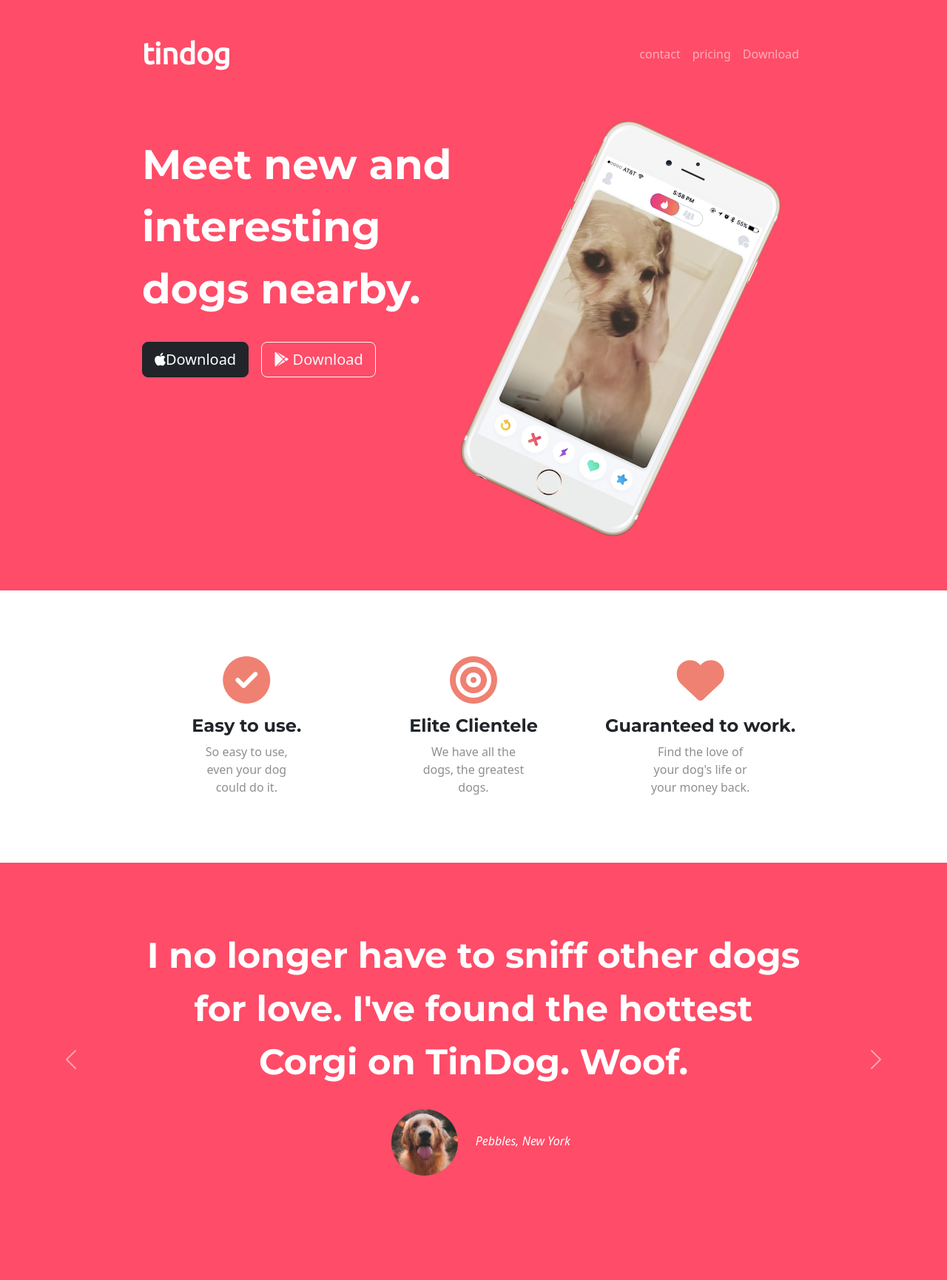
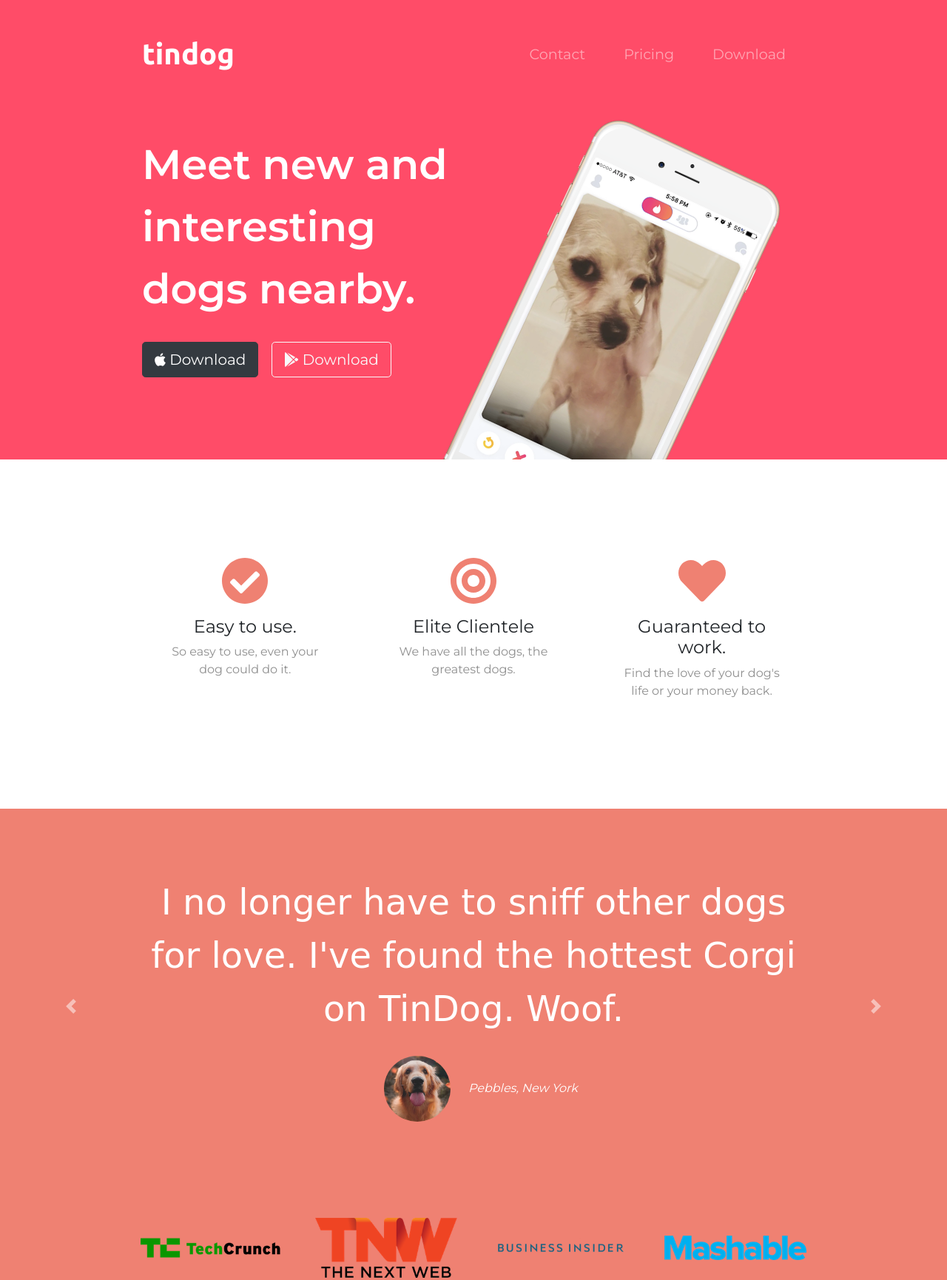
Before and after one commit to sahilsagar01/tindo-, a plain HTML site: page index.html in a window 1280 px wide. Shown: the top 1730 px of the page at 74% size. Drawn offline with nearby package versions, Linux system fonts and the light colour scheme; a web font is replaced by a local one.

Commit message:
Add files via upload

```diff
--- a/css/styles.css
+++ b/css/styles.css
@@ -1,171 +1,183 @@
 
 body {
+  font-family: 'Montserrat', sans-serif;
   text-align: center;
 }
-h1, h2, h3, h4 {
+
+h1, h2, h3, h4, h5, h6 {
   font-family: 'Montserrat', sans-serif;
 }
-h2 {
+
+p {
+  color: #8f8f8f;
+}
+
+/* Headings */
+
+.big-heading {
+  font-family: 'Montserrat', sans-serif;
+  font-size: 3.5rem;
+  line-height: 1.5;
+  font-weight: bold;
+}
+
+.section-heading {
   font-size: 3rem;
   line-height: 1.5;
 }
-@media (max-width: 1000px) {
-    h2 {
-        font-size: 1rem;
+
+/* Containers */
+
+.container-fluid{
+  padding: 7% 15%;
 }
-}
-h3 {
-    font-size: 1.5rem;
-}
-.container-fluid {
-    padding: 3% 15% 7%;
-}
-/* sections */
+
+/* Sections */
+
 .colored-section {
   background-color: #ff4c68;
-    color: white;
+  color: #fff;
 }
+
 .white-section {
-    background-color: white;
+  background-color: #fff;
 }
-/* navigation bar */
+
+/* Navigation Bar */
+
+.navbar {
+  padding: 0 0 4.5rem;
+}
 
 .navbar-brand {
-    font-family: 'Ubuntu', sans-serif;
+  font-family: "Ubuntu";
+  font-size: 2.5rem;
   font-weight: bold;
-    font-size: 2.5rem;
 }
-.navbar {
-    padding: 0rem 0rem 4.5rem;
+
+.nav-item {
+  padding: 0 18px;
 }
-/* navigation bar */
 
+.nav-link {
+  font-size: 1.2rem;
+  font-family: 'Montserrat', sans-serif;
+  font-weight: 200;
+}
 
-/* downlode-btn */
-.downlode-button {
+/* Buttons */
+
+.download-button {
   margin: 5% 3% 5% 0;
+}
 
-}
-/* title */
+/* Title Section */
 
 #title {
+  background-color: #ff4c68;
+  color: #fff;
   text-align: left;
 }
 
-.first-imp {
-    font-size: 3.5rem;
-    line-height: 1.5;
-    border-width: 2px;
+#title .container-fluid {
+  padding: 3% 15% 7%;
 }
 
+/* Title Image */
+
 .title-image {
+  width: 60%;
   transform: rotate(25deg);
-    width: 60%;
-    position: relative;
-    left: 3.5rem;
+  position: absolute;
+  right: 30%;
+}
+
+/* Features Section */
+
+#features {
   position: relative;
 }
-/* facility */
-#features {
-    padding: 7% 15%;
-    position: relative;
-    z-index: 1;
+
+.feature-title {
+  font-size: 1.5rem;
 }
-.col-lg-4 {
-    text-align: center;
-    line-height: 1.5rem;
+
+.feature-box {
+  padding: 4.5%;
 }
-.features- {
-    color: #8f8f8f;
-    width: 50%;
-    margin: auto;
+
+.icon {
+  color: #ef8172;
+  margin-bottom: 1rem;
 }
-.fa-circle-check {
-    padding-bottom: 1rem;
+
+.icon:hover {
+  color: #ff4c68;
+  font-size: 5rem;
+}
+
+/* Testimonial Section */
+
+#testimonials {
+  background-color: #ef8172;
+}
+
+.testimonial-text {
+  font-family: 'Unbounded', cursive;
   font-size: 3rem;
-    color: #ef8172;
+  line-height: 1.5;
 }
-.fa-circle-check:hover {
-    color: #ff4c68;
-}
-.fa-bullseye {
-    padding-bottom: 1rem;
-    font-size: 3rem;
-    color: #ef8172;
-}
-.fa-bullseye:hover {
-    color: #ff4c68;
-}
-.fa-heart {
-    padding-bottom: 1rem;
-    font-size: 3rem;
-    color: #ef8172;
-}
-.fa-heart:hover {
-    color: #ff4c68;
-}
-/* testimonials */
 
-.testimonial-img {
+.testimonial-image {
+  width: 10%;
   border-radius: 100%;
-    width: 10%;
   margin: 20px;
 }
+
+
 #press {
-    padding: 3%;
+  background-color: #ef8172;
+  padding-bottom: 3%;
 }
+
 .press-logo {
   width: 15%;
   margin: 20px 20px 50px;
 }
-.carousel-item {
-    padding: 7% 15%;
-}
-/* pricing */
+
+/* Pricing Section */
 
 #pricing {
   padding: 100px;
 }
-.pricing-text {
+
+.price-text {
   font-size: 3rem;
   line-height: 1.5;
 }
-#p-pricing {
+
+.pricing-column {
   padding: 3% 2%;
 }
-@media (max-width: 1000px) {
+
+/* CTA Section */
+
+
+/* Footer Section */
+
+
+.social-icon {
+  margin: 20px 10px;
+}
+
+@media (max-width: 1028px) {
 
   #title {
     text-align: center;
   }
+
   .title-image {
     position: static;
-        transform: rotate(0deg);
-        margin: auto;
-    }
-    h1 {
-        font-size: 1.5rem;
+    transform: rotate(0);
   }
 }
-/* <!-- Call to Action --> */
-
-.bottom-h3 {
-    font-size: 3rem;
-    line-height: 1.5;
-}
-.bottom-btn {
-    margin: 3.5% 2% 1%;
-}
-/* footer */
-
-#footer {
-    padding-bottom: 8%;
-}
-.footer-icon {
-    margin: 5% 0.5% 2%;
-}
-@media (max-width: 1000px) {
-    .bottom-h3 {
-        font-size: 1rem;
-    }
-}
--- a/index.html
+++ b/index.html
@@ -5,70 +5,75 @@
   <meta charset="utf-8">
   <title>TinDog</title>
 
-<!-- google font -->
-<link href="https://fonts.googleapis.com/css2?family=Cookie&family=Georama&family=Merriweather&family=Montserrat:wght@700&family=Roboto&family=Sacramento&family=Ubuntu&display=swap" rel="stylesheet">
-<!-- google font -->
+  <!-- Google Fonts -->
+  <link rel="preconnect" href="https://fonts.googleapis.com">
+<link rel="preconnect" href="https://fonts.gstatic.com" crossorigin>
+<link href="https://fonts.googleapis.com/css2?family=Montserrat:wght@400;600&family=Ubuntu:wght@700&family=Unbounded:wght@500&display=swap" rel="stylesheet">
+  <!-- CSS Stylesheets -->
+  <link rel="stylesheet" href="https://maxcdn.bootstrapcdn.com/bootstrap/4.0.0/css/bootstrap.min.css" integrity="sha384-Gn5384xqQ1aoWXA+058RXPxPg6fy4IWvTNh0E263XmFcJlSAwiGgFAW/dAiS6JXm" crossorigin="anonymous">
+  <link rel="stylesheet" href="css/styles.css">
 
+  <!-- Font Awesome -->
+  <script defer src="https://use.fontawesome.com/releases/v5.0.7/js/all.js"></script>
 
-
-<!-- css style -->
-  <link rel="stylesheet" href="https://cdn.jsdelivr.net/npm/bootstrap@5.3.0-alpha1/dist/css/bootstrap.min.css">
-  <link rel="stylesheet" href="css/styles.css">
-  <!-- css style -->
-
-  <!-- font awesome -->
-  <script src="https://kit.fontawesome.com/5b2a00f2e4.js" crossorigin="anonymous"></script>
-  <!-- font awesome -->
-
-<!-- bootstrap strips -->
-  <script src="https://cdn.jsdelivr.net/npm/@popperjs/core@2.11.6/dist/umd/popper.min.js" integrity="sha384-oBqDVmMz9ATKxIep9tiCxS/Z9fNfEXiDAYTujMAeBAsjFuCZSmKbSSUnQlmh/jp3" crossorigin="anonymous"></script>
-  <script src="https://cdn.jsdelivr.net/npm/bootstrap@5.3.0-alpha1/dist/js/bootstrap.min.js" integrity="sha384-mQ93GR66B00ZXjt0YO5KlohRA5SY2XofN4zfuZxLkoj1gXtW8ANNCe9d5Y3eG5eD" crossorigin="anonymous"></script>
-<!-- bootstrap strips -->
-
+  <!-- Bootstrap Scripts -->
+  <script src="https://code.jquery.com/jquery-3.2.1.slim.min.js" integrity="sha384-KJ3o2DKtIkvYIK3UENzmM7KCkRr/rE9/Qpg6aAZGJwFDMVNA/GpGFF93hXpG5KkN" crossorigin="anonymous"></script>
+  <script src="https://cdnjs.cloudflare.com/ajax/libs/popper.js/1.12.9/umd/popper.min.js" integrity="sha384-ApNbgh9B+Y1QKtv3Rn7W3mgPxhU9K/ScQsAP7hUibX39j7fakFPskvXusvfa0b4Q" crossorigin="anonymous"></script>
+  <script src="https://maxcdn.bootstrapcdn.com/bootstrap/4.0.0/js/bootstrap.min.js" integrity="sha384-JZR6Spejh4U02d8jOt6vLEHfe/JQGiRRSQQxSfFWpi1MquVdAyjUar5+76PVCmYl" crossorigin="anonymous"></script>
 </head>
 
 <body>
 
   <section class="colored-section" id="title">
+
     <div class="container-fluid">
+
       <!-- Nav Bar -->
 
       <nav class="navbar navbar-expand-lg navbar-dark">
+
         <a class="navbar-brand" href="">tindog</a>
-         <button class="navbar-toggler" type="button" data-bs-toggle="collapse" data-bs-target="#navbarTogglerDemo01" aria-controls="navbarTogglerDemo01" aria-expanded="false" aria-label="Toggle navigation">
+
+        <button class="navbar-toggler" type="button" data-toggle="collapse" data-target="#navbarTogglerDemo02">
             <span class="navbar-toggler-icon"></span>
         </button>
 
-        <div class="collapse navbar-collapse" id="navbarTogglerDemo01">
-         <ul class="navbar-nav ms-auto">
+        <div class="collapse navbar-collapse" id="navbarTogglerDemo02">
+
+          <ul class="navbar-nav ml-auto">
             <li class="nav-item">
-               <a class="nav-link" href="#footer">contact</a>
+              <a class="nav-link" href="#footer">Contact</a>
             </li>
             <li class="nav-item">
-                <a class="nav-link" href="#pricing">pricing</a>
+              <a class="nav-link" href="#pricing">Pricing</a>
             </li>
             <li class="nav-item">
               <a class="nav-link" href="#cta">Download</a>
             </li>
           </ul>
+
         </div>
       </nav>
 
 
       <!-- Title -->
+
       <div class="row">
-           <div class="col-lg-6 ">
-             <h1 class="first-imp">Meet new and interesting dogs nearby.</h1>
-             <button class="btn btn-dark btn-lg downlode-button" type="button"><i class="fa-brands fa-apple"></i>Download</button>
-             <button class="btn btn-outline-light btn-lg downlode-button" type="button"><i
-               class="fa-brands fa-google-play"></i>
-               Download</button>
+
+        <div class="col-lg-6">
+          <h1 class="big-heading">Meet new and interesting dogs nearby.</h1>
+          <button type="button" class="btn btn-dark btn-lg download-button"><i class="fab fa-apple"></i> Download</button>
+          <button type="button" class="btn btn-outline-light btn-lg download-button"><i class="fab fa-google-play"></i> Download</button>
         </div>
-        <div class="col-lg-6 ">
+
+        <div class="col-lg-6">
           <img class="title-image" src="images/iphone6.png" alt="iphone-mockup">
         </div>
+
       </div>
+
     </div>
+
   </section>
 
 
@@ -76,24 +81,30 @@
 
   <section class="white-section" id="features">
 
+    <div class="container-fluid">
+
       <div class="row">
-      <div class="col-lg-4">
-        <i class="fa-solid fa-circle-check fa-4x"></i>
-        <h3>Easy to use.</h3>
-        <p class="features-">So easy to use, even your dog could do it.</p>
+        <div class="feature-box col-lg-4">
+          <i class="icon fas fa-check-circle fa-4x"></i>
+          <h3 class="feature-title">Easy to use.</h3>
+          <p>So easy to use, even your dog could do it.</p>
         </div>
-      <div class="col-lg-4">
-        <i class="fa-solid fa-bullseye fa-4x"></i>
-        <h3>Elite Clientele</h3>
-        <p class="features-">We have all the dogs, the greatest dogs.</p>
+
+        <div class="feature-box col-lg-4">
+          <i class="icon fas fa-bullseye fa-4x"></i>
+          <h3 class="feature-title">Elite Clientele</h3>
+          <p>We have all the dogs, the greatest dogs.</p>
         </div>
-      <div class="col-lg-4">
-        <i class="fa-solid fa-heart fa-4x"></i>
-        <h3>Guaranteed to work.</h3>
-        <p class="features-">Find the love of your dog's life or your money back.</p>
+
+        <div class="feature-box col-lg-4">
+          <i class="icon fas fa-heart fa-4x"></i>
+          <h3 class="feature-title">Guaranteed to work.</h3>
+          <p>Find the love of your dog's life or your money back.</p>
         </div>
       </div>
 
+
+    </div>
   </section>
 
 
@@ -101,32 +112,26 @@
 
   <section class="colored-section" id="testimonials">
 
-    <div id="carouselExample" class="carousel slide" data-bs-ride="false">
+    <div id="testimonial-carousel" class="carousel slide" data-ride="false">
       <div class="carousel-inner">
-        <div class="carousel-item active">
-          <h2>I no longer have to sniff other dogs for love. I've found the hottest Corgi on TinDog. Woof.</h2>
-          <img class="testimonial-img" src="images/dog-img.jpg" alt="dog-profile">
+        <div class="carousel-item active container-fluid">
+          <h2 class="testimonial-text">I no longer have to sniff other dogs for love. I've found the hottest Corgi on TinDog. Woof.</h2>
+          <img class="testimonial-image" src="images/dog-img.jpg" alt="dog-profile">
           <em>Pebbles, New York</em>
         </div>
-        <div class="carousel-item">
+        <div class="carousel-item container-fluid">
           <h2 class="testimonial-text">My dog used to be so lonely, but with TinDog's help, they've found the love of their life. I think.</h2>
-          <img class="testimonial-img" src="images/lady-img.jpg" alt="lady-profile">
+          <img class="testimonial-image" src="images/lady-img.jpg" alt="lady-profile">
           <em>Beverly, Illinois</em>
         </div>
-
-      <button class="carousel-control-prev" type="button" data-bs-target="#carouselExample" data-bs-slide="prev">
+      </div>
+      <a class="carousel-control-prev" href="#testimonial-carousel" role="button" data-slide="prev">
     <span class="carousel-control-prev-icon"></span>
-
-      </button>
-      <button class="carousel-control-next" type="button" data-bs-target="#carouselExample" data-bs-slide="next">
+      </a>
+      <a class="carousel-control-next" href="#testimonial-carousel" role="button" data-slide="next">
     <span class="carousel-control-next-icon"></span>
-
-      </button>
+      </a>
     </div>
-
-
-
-
 
   </section>
 
@@ -146,73 +151,61 @@
 
   <section class="white-section" id="pricing">
 
-    <h2>A Plan for Every Dog's Needs</h2>
+    <h2 class="section-heading">A Plan for Every Dog's Needs</h2>
     <p>Simple and affordable price plans for your and your dog.</p>
 
+    <div class="row">
 
-
-    <div id="p-pricing" class="row">
-      <div class="col-lg-4 col-md-6 ">
+      <div class="pricing-column col-lg-4 col-md-6">
         <div class="card">
           <div class="card-header">
             <h3>Chihuahua</h3>
           </div>
           <div class="card-body">
-            <h2 class="pricing-text">Free</h2>
+            <h2 class="price-text">Free</h2>
             <p>5 Matches Per Day</p>
             <p>10 Messages Per Day</p>
             <p>Unlimited App Usage</p>
-            <div class="d-grid">
-              <button class="btn btn-outline-dark btn-lg" type="button">Sign Up for free</button>
-            </div>
+            <button class="btn btn-lg btn-block btn-outline-dark" type="button">Sign Up</button>
           </div>
         </div>
       </div>
 
-      <div class="col-lg-4 col-md-6">
+      <div class="pricing-column col-lg-4 col-md-6">
         <div class="card">
           <div class="card-header">
             <h3>Labrador</h3>
           </div>
           <div class="card-body">
-            <h2 class="pricing-text"></h2>>$49 / mo</h2>
+            <h2 class="price-text">$49 / mo</h2>
             <p>Unlimited Matches</p>
             <p>Unlimited Messages</p>
             <p>Unlimited App Usage</p>
-            <div class="d-grid">
-              <button class="btn btn-dark btn-lg" type="button">Get started</button>
+            <button class="btn btn-lg btn-block btn-dark" type="button">Sign Up</button>
           </div>
         </div>
       </div>
-      </div>
-      <div class="col-lg-4">
+
+      <div class="pricing-column col-lg-4">
         <div class="card">
           <div class="card-header">
             <h3>Mastiff</h3>
           </div>
           <div class="card-body">
-            <h2 class="pricing-text"></h2>>$99 / mo</h2>
+            <h2 class="price-text">$99 / mo</h2>
             <p>Pirority Listing</p>
             <p>Unlimited Matches</p>
             <p>Unlimited Messages</p>
             <p>Unlimited App Usage</p>
-            <div class="d-grid">
-            <button class="btn btn-dark btn-lg" type="button">contact us</button>
-            </div>
-          </div>
+            <button class="btn btn-lg btn-block btn-dark" type="button">Sign Up</button>
+
           </div>
         </div>
       </div>
 
 
 
-
-
-
-
-
-
-
+    </div>
 
   </section>
 
@@ -220,28 +213,26 @@
   <!-- Call to Action -->
 
   <section class="colored-section" id="cta">
+
     <div class="container-fluid">
-      <h3 class="bottom-h3">Find the True Love of Your Dog's Life Today.</h3>
-      <button class="bottom-btn btn btn-dark btn-lg" type="button"><i class="fa-brands fa-apple"></i>Download</button>
-      <button class="bottom-btn btn btn-light btn-lg" type="button"><i class="fa-brands fa-google-play"></i>Download</button>
+
+      <h3 class="big-heading">Find the True Love of Your Dog's Life Today.</h3>
+      <button class="download-button btn btn-lg btn-dark" type="button"><i class="fab fa-apple"></i> Download</button>
+      <button class="download-button btn btn-lg brn-light" type="button"><i class="fab fa-google-play"></i> Download</button>
     </div>
-
-
-
   </section>
 
 
   <!-- Footer -->
 
   <footer class="white-section" id="footer">
-
-    <i class="footer-icon fa-brands fa-twitter"></i>
-    <i class="footer-icon fa-brands fa-facebook-f"></i>
-    <i class="footer-icon fa-brands fa-instagram"></i>
-    <i class="footer-icon fa-regular fa-envelope"></i>
-
-    <p>© Copyright TinDog</p>
-
+    <div class="container-fluid">
+      <i class="social-icon fab fa-facebook-f"></i>
+      <i class="social-icon fab fa-twitter"></i>
+      <i class="social-icon fab fa-instagram"></i>
+      <i class="social-icon fas fa-envelope"></i>
+      <p>© Copyright 2018 TinDog</p>
+    </div>
   </footer>
 
 
```
Also changed, not shown: images/HTMAA-thumbnail.png (added), images/angela.png (added). Lines whose indentation alone changed are shown as unchanged.
